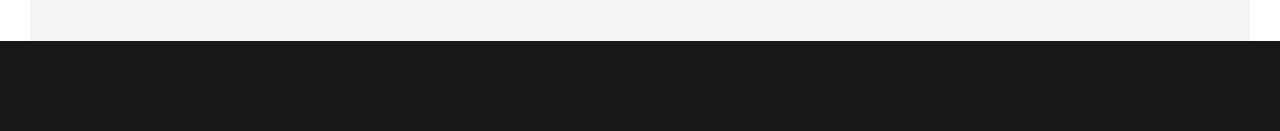
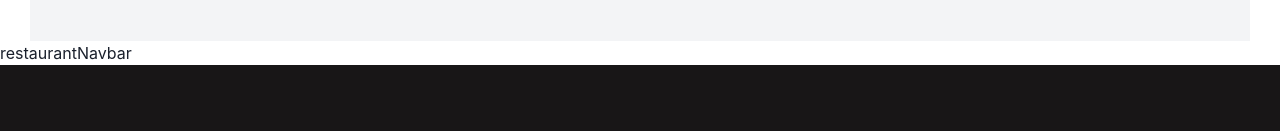
Before and after one commit to YusifAliyev037/YummyApp, a Next.js app: page /restaurants in a window 1280 px wide. Shown: the part 158-289 px from the top of the page. Built offline with nearby package versions, Linux system fonts and the light colour scheme.

Commit message:
restaurantInProgress

```diff
--- a/pages/restaurants.tsx
+++ /dev/null
@@ -1,14 +0,0 @@
-import ClientHeader from '../shared/ClientComponent/ClientHeader';
-import ClientFooter from '../shared/ClientComponent/ClientFooter';
-
-const Restaurant = () => {
-  return (
-    <>
-      <ClientHeader />
-
-      <ClientFooter />
-    </>
-  );
-};
-
-export default Restaurant;
--- /dev/null
+++ b/pages/restaurants/index.tsx
@@ -0,0 +1,18 @@
+
+import ClientFooter from '@/shared/ClientComponent/ClientFooter';
+import ClientHeader from "@/shared/ClientComponent/ClientHeader";
+import RestaurantNavbar from '@/shared/ClientComponent/RestaurantNavbar';
+
+const Restaurant = () => {
+  return (
+    <>
+      <ClientHeader />
+    <RestaurantNavbar/>
+
+
+      <ClientFooter />
+    </>
+  );
+};
+
+export default Restaurant;
--- /dev/null
+++ b/shared/ClientComponent/RestaurantNavbar.tsx
@@ -0,0 +1,9 @@
+import React from 'react'
+
+function RestaurantNavbar() {
+  return (
+    <div>restaurantNavbar</div>
+  )
+}
+
+export default RestaurantNavbar
```
